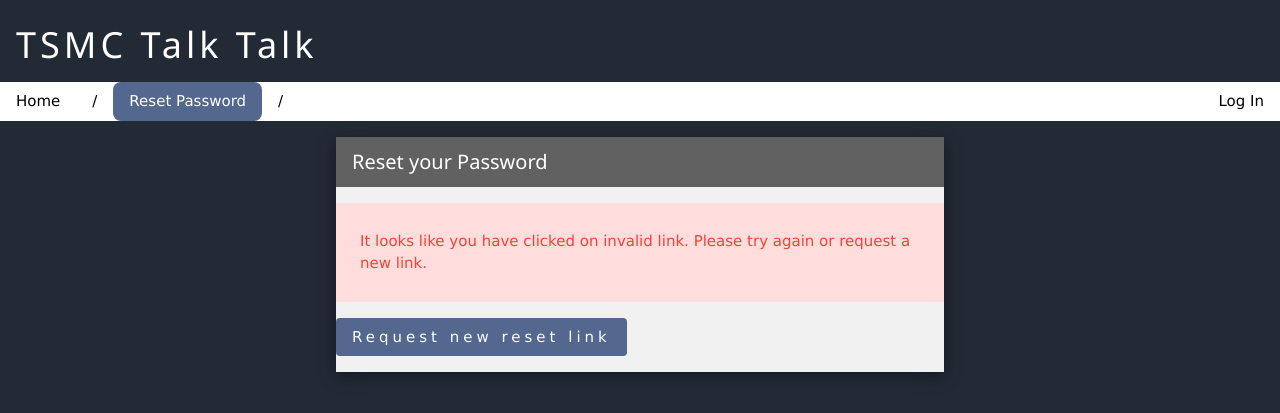
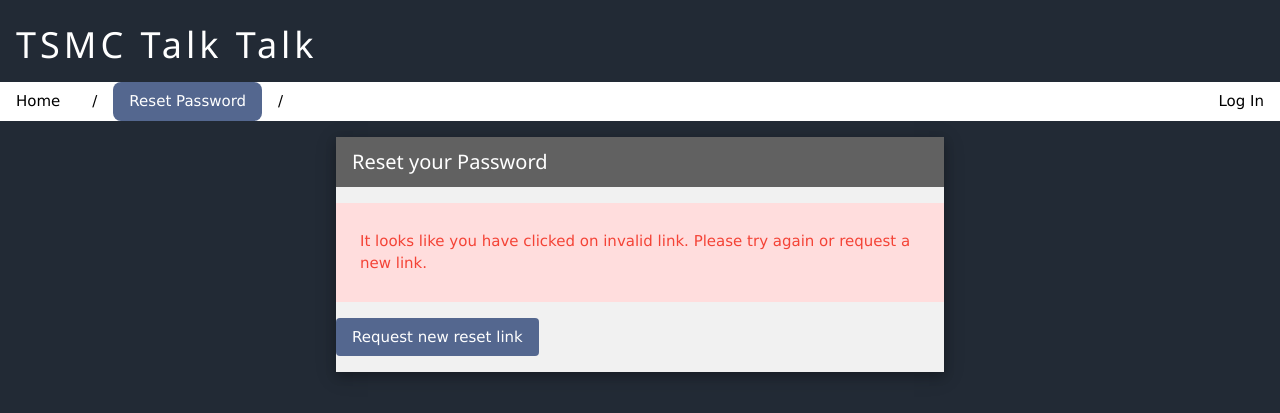
Before and after one commit to Henglin851012/Hackerthon_Ttt, a Django app: page /user/passwordreset/1/1/ in a window 1280 px wide. Shown: the top 413 px of the page. Run offline with Django 3.2, Linux system fonts and the light colour scheme; parts of the project's set-up code (start-up, migrations or seed data) failed here and were passed over.

Commit message:
Remove wide spaced buttons

```diff
--- a/discussion_forum/settings.py
+++ b/discussion_forum/settings.py
@@ -117,7 +117,7 @@ AUTH_PASSWORD_VALIDATORS = [
 # Internationalization
 # https://docs.djangoproject.com/en/2.2/topics/i18n/
 
-LANGUAGE_CODE = 'zh-hant'
+LANGUAGE_CODE = 'en-us'
 
 TIME_ZONE = 'Asia/Taipei'
 
--- a/templates/base.html
+++ b/templates/base.html
@@ -7,7 +7,7 @@
 	</head>
 	<body style="background-color:rgb(34,42,53)">
 		<div class="w3-padding " >
-			<h1 class="w3-left w3-text-white w3-wide w3-inline-block">TSMC Talk Talk</h1>
+			<h1 class="w3-left w3-text-white  w3-inline-block w3-wide">TSMC Talk Talk</h1>
 
 		</div>
 
--- a/templates/loginpage.html
+++ b/templates/loginpage.html
@@ -19,7 +19,7 @@
 		<form method="post" class="w3-form-element " novalidate>
 			{% csrf_token %}
 			{% include 'form_template.html' %}
-			<button type="submit" class="w3-button w3-round w3-wide w3-text-white"style="background-color:rgb(84,103,143);" >Log In</button>
+			<button type="submit" class="w3-button w3-round  w3-text-white"style="background-color:rgb(84,103,143);" >Log In</button>
 		</form>
 		<a href="{% url 'password_reset_url' %}" class=" w3-large">Forgot password?</a>
 	</div>
--- a/templates/myprofileupdatepage.html
+++ b/templates/myprofileupdatepage.html
@@ -15,7 +15,7 @@
 		<form method="post" class="w3-form-element " novalidate>
 			{% csrf_token %}
 			{% include 'form_template.html' %}
-			<button type="submit" class="w3-button w3-round w3-wide w3-text-white" style="background-color:rgb(84,103,143);" >Save changes</button>
+			<button type="submit" class="w3-button w3-round  w3-text-white" style="background-color:rgb(84,103,143);" >Save changes</button>
 		</form>
 	</div>
 {% endblock %}
--- a/templates/newtopicpage.html
+++ b/templates/newtopicpage.html
@@ -18,7 +18,7 @@
 			{% csrf_token %}
 			{{ form.media }}
 			{% include 'form_template.html' %}
-			<button type="submit" class="w3-button w3-round w3-wide w3-text-white"style="background-color:rgb(84,103,143);" >Create Topic</button>
+			<button type="submit" class="w3-button w3-round  w3-text-white"style="background-color:rgb(84,103,143);" >Create Topic</button>
 		</form>
 	</div>
 {% endblock %}
--- a/templates/passwordchangepage.html
+++ b/templates/passwordchangepage.html
@@ -15,7 +15,7 @@
 		<form method="post" class="w3-form-element " novalidate>
 			{% csrf_token %}
 			{% include 'form_template.html' %}
-			<button type="submit" class="w3-button w3-text-white w3-round w3-wide" style="background-color:rgb(84,103,143);">Update</button>
+			<button type="submit" class="w3-button w3-text-white w3-round " style="background-color:rgb(84,103,143);">Update</button>
 		</form>
 	</div>
 {% endblock %}
--- a/templates/passwordresetpage.html
+++ b/templates/passwordresetpage.html
@@ -20,7 +20,7 @@
 			{% csrf_token %}
 			<p class="w3-text-dark-grey"><b>Enter your email address to get password reset link mailed to your email. Use that link to reset your password.</b></p>
 			{% include 'form_template.html' %}
-			<button type="submit" class="w3-button w3-round w3-wide" style="background-color:#54678f;color:white">Send reset link</button>
+			<button type="submit" class="w3-button w3-round " style="background-color:#54678f;color:white">Send reset link</button>
 		</form>
 	</div>
 {% endblock %}
--- a/templates/passwordresetupdatepage.html
+++ b/templates/passwordresetupdatepage.html
@@ -20,13 +20,13 @@
 			<form method="post" class="w3-form-element " novalidate>
 				{% csrf_token %}
 				{% include 'form_template.html' %}
-				<button type="submit" class="w3-button  w3-round w3-wide"  style="background-color:#54678f;color:white">Update</button>
+				<button type="submit" class="w3-button  w3-round "  style="background-color:#54678f;color:white">Update</button>
 			</form>
 		{% else %}
 			<div class="w3-panel w3-pale-red w3-text-red w3-padding-large">
 				<p>It looks like you have clicked on invalid link. Please try again or request a new link.</p>
 			</div>
-			<a href="{% url 'password_reset_url' %}" class="w3-button w3-round w3-wide w3-margin-bottom"  style="background-color:#54678f;color:white">Request new reset link</a>
+			<a href="{% url 'password_reset_url' %}" class="w3-button w3-round  w3-margin-bottom"  style="background-color:#54678f;color:white">Request new reset link</a>
 		{% endif %}
 	</div>
 {% endblock %}
--- a/templates/posteditpage.html
+++ b/templates/posteditpage.html
@@ -21,7 +21,7 @@
 			{% csrf_token %}
 			{{ form.media }}	<!generates css js declared for form/field >
 			{% include 'form_template.html' %}
-			<button type="submit" class="w3-button w3-round w3-wide" style="background-color:#54678f;color:white" >Save changes</button>
+			<button type="submit" class="w3-button w3-round " style="background-color:#54678f;color:white" >Save changes</button>
 			<a href="{% url 'topic_page_url' board_id=board.id topic_id=topic.id %}?page={% call_method topic 'get_pageno_of_post' post %}#{{ post.id }}" class="w3-button w3-round-large w3-dark-grey">Cancel</a>
 		</form>
 	</div>
--- a/templates/signuppage.html
+++ b/templates/signuppage.html
@@ -19,7 +19,7 @@
 		<form method="post" class="w3-form-element " novalidate>
 			{% csrf_token %}
 			{% include 'form_template.html' %}
-			<button type="submit" class="w3-button w3-text-white w3-round w3-wide" style="background-color:rgb(84,103,143);">Create my account</button>
+			<button type="submit" class="w3-button w3-text-white w3-round " style="background-color:rgb(84,103,143);">Create my account</button>
 		</form>
 	</div>
 {% endblock %}
--- a/templates/topicreplypage.html
+++ b/templates/topicreplypage.html
@@ -20,7 +20,7 @@
 			{% csrf_token %}
 			{{ form.media }}
 			{% include 'form_template.html' %}
-			<button type="submit" class="w3-button  w3-round w3-wide" style="background-color:#54678f;color:white">Reply to post</button>
+			<button type="submit" class="w3-button  w3-round " style="background-color:#54678f;color:white">Reply to post</button>
 		</form>
 	</div>
 {% endblock content %}
```
